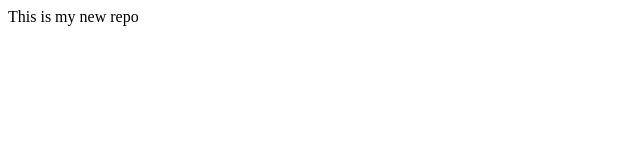
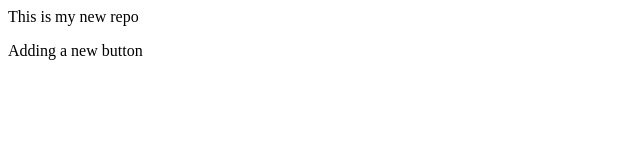
Before and after one commit to nabeelarain713/local-repo, a plain HTML site: page index.html in a window 1280 px wide. Shown: the whole page, without its empty margins (0-640 px from the left). Drawn offline with Linux system fonts and the light colour scheme.

```diff
--- a/index.html
+++ b/index.html
@@ -1 +1,2 @@
 <p>This is my new repo</p>
+<p>Adding a new button</p>
```
